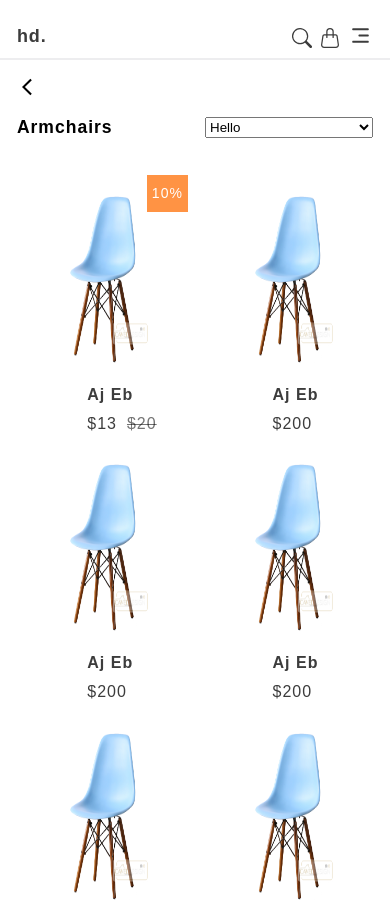
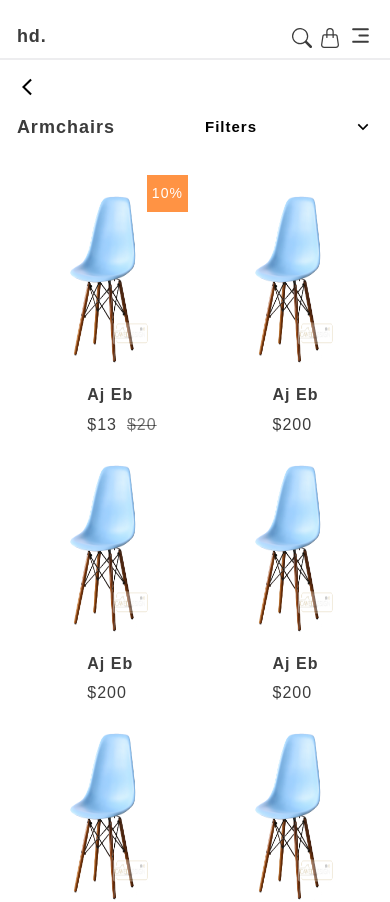
Before and after one commit to Michicko/homedepot, a Next.js app: page /shop in a window 390 px wide. Shown: the top 902 px of the page. Built offline with nearby package versions, Linux system fonts and the light colour scheme.

Commit message:
added mobile filters

```diff
--- /dev/null
+++ b/components/CustomSelect.js
@@ -0,0 +1,44 @@
+import { RiArrowDownSLine, RiArrowUpSLine } from "react-icons/ri";
+import styles from "./CustomSelect.module.css";
+import { toggleCustomSelect } from "../features/pageSlice";
+import { useDispatch, useSelector } from "react-redux";
+
+const CustomSelect = ({ name, options }) => {
+  const dispatch = useDispatch();
+  const openSelector = useSelector((state) => state.page.customSelectOpened);
+
+  const openCloseSelect = () => {
+    dispatch(toggleCustomSelect());
+  };
+
+  return (
+    <div className={styles.customSelect}>
+      <div className={styles["customSelect-top"]}>
+        <h4>{name}</h4>
+        {openSelector && (
+          <RiArrowUpSLine
+            className={styles["customSelect-icon"]}
+            onClick={openCloseSelect}
+          />
+        )}
+        {!openSelector && (
+          <RiArrowDownSLine
+            className={styles["customSelect-icon"]}
+            onClick={openCloseSelect}
+          />
+        )}
+      </div>
+      <div
+        className={
+          openSelector
+            ? `${styles["customSelect-options"]} ${styles.open}`
+            : `${styles["customSelect-options"]}`
+        }
+      >
+        {options}
+      </div>
+    </div>
+  );
+};
+
+export default CustomSelect;
--- /dev/null
+++ b/components/CustomSelect.module.css
@@ -0,0 +1,49 @@
+.customSelect {
+  display: block;
+  min-width: 100%;
+  max-width: 100%;
+  height: auto;
+  justify-self: center;
+}
+
+.customSelect-top {
+  width: 100%;
+  height: 100%;
+  display: flex;
+  align-items: center;
+  justify-content: space-between;
+}
+
+.customSelect-icon {
+  height: 2rem;
+  width: 2rem;
+  color: var(--primar-color);
+}
+
+.customSelect-options {
+  width: 100%;
+  background: var(--white-color);
+  position: absolute;
+  top: 8rem;
+  left: 0;
+  z-index: 200;
+  height: 0;
+  overflow: hidden;
+  padding: 0;
+}
+
+.customSelect-options.open {
+  height: auto;
+  overflow: unset;
+  padding: 3vmax 2vmax;
+  border-top: 1px solid rgba(60, 60, 60, 0.1);
+  border-bottom: 1px solid rgba(60, 60, 60, 0.1);
+}
+
+.customSelect-options > *:nth-child(even) {
+  margin-bottom: 2rem;
+}
+
+.customSelect-options > *:last-child {
+  margin-bottom: 0;
+}
--- a/components/Filters.js
+++ b/components/Filters.js
@@ -2,10 +2,10 @@ import { generateUniqueId } from "@/utils/funcs";
 import { useState } from "react";
 import styles from "./Filters.module.css";
 
-const Filters = ({ name, filters }) => {
+const Filters = ({ name, filters, noTotal, flexed }) => {
   const [current, setCurrent] = useState("all");
   return (
-    <div className={styles.filters}>
+    <div className={`${styles.filters} ${flexed ? styles.flex : null}`}>
       {["all", ...filters].map((filter) => {
         return (
           <div
@@ -18,7 +18,7 @@ const Filters = ({ name, filters }) => {
             <button key={generateUniqueId()} className={styles["filter-btn"]}>
               {filter}
             </button>
-            <span className={styles["filter-total"]}>2</span>
+            {!noTotal && <span className={styles["filter-total"]}>2</span>}
           </div>
         );
       })}
--- a/components/Filters.module.css
+++ b/components/Filters.module.css
@@ -11,6 +11,16 @@
 
 .filters > *:not(:last-child) {
   margin-bottom: 1.2rem;
+}
+
+.filters.flex {
+  flex-direction: row;
+  align-items: flex-start;
+  flex-wrap: wrap;
+}
+
+.filters.flex > *:not(:last-child) {
+  margin-right: 3vmax;
 }
 
 .filter-btn {
--- a/components/Hero.module.css
+++ b/components/Hero.module.css
@@ -44,6 +44,20 @@
   grid-template-areas:
     "btn btn"
     "heading selector";
+  align-items: flex-start;
+
+  position: relative;
+}
+
+.mobileHero-heading-lg {
+  font-size: 1.8rem;
+  font-weight: 600;
+  color: var(--primary-color);
+}
+.mobileHero-heading-sm {
+  font-size: 1.4rem;
+  font-weight: 600;
+  color: rgba(60, 60, 60, 0.6);
 }
 
 .mobileHero > *:nth-child(1) {
--- a/components/MobileHero.js
+++ b/components/MobileHero.js
@@ -3,7 +3,7 @@ import utilsStyles from "./Utils.module.css";
 import { MdArrowBackIosNew } from "react-icons/md";
 import styles from "./Hero.module.css";
 
-const MobileHero = ({ pageHeading, selector }) => {
+const MobileHero = ({ headingSm, headingLg, selector }) => {
   const router = useRouter();
   return (
     <div className={styles.mobileHero}>
@@ -11,7 +11,10 @@ const MobileHero = ({ pageHeading, selector }) => {
         className={utilsStyles.backBtn}
         onClick={() => router.back()}
       />
-      {pageHeading}
+      <div className="">
+        <h3 className={styles["mobileHero-heading-lg"]}>{headingLg}</h3>
+        <h5 className={styles["mobileHero-heading-sm"]}>{headingSm}</h5>
+      </div>
       {selector}
     </div>
   );
--- a/components/Sidebar.module.css
+++ b/components/Sidebar.module.css
@@ -9,6 +9,7 @@
   z-index: 200;
   overflow: hidden;
   transition: width 0.2s ease-in;
+  z-index: 500;
 }
 
 .sidebar.open {
--- a/features/pageSlice.js
+++ b/features/pageSlice.js
@@ -4,15 +4,20 @@ export const pageSlice = createSlice({
   name: "page",
   initialState: {
     view: "grid",
+    customSelectOpened: false,
+    filters: {},
   },
   reducers: {
     changeView(state, action) {
       const view = action.payload;
       state.view = view;
     },
+    toggleCustomSelect(state, action) {
+      state.customSelectOpened = !state.customSelectOpened;
+    },
   },
 });
 
-export const { changeView } = pageSlice.actions;
+export const { changeView, toggleCustomSelect } = pageSlice.actions;
 
 export default pageSlice.reducer;
--- a/pages/shop.js
+++ b/pages/shop.js
@@ -10,6 +10,7 @@ import { generateUniqueId } from "@/utils/funcs";
 import { useDispatch, useSelector } from "react-redux";
 import { changeView } from "@/features/pageSlice";
 import MobileHero from "@/components/MobileHero";
+import CustomSelect from "@/components/CustomSelect";
 
 const Shop = () => {
   const materials = ["wood", "metal", "leather", "plastic", "fabric"];
@@ -29,8 +30,6 @@ const Shop = () => {
     dispatch(changeView(type));
   };
 
-  console.log(styles[view]);
-
   return (
     <>
       <Hero
@@ -40,11 +39,42 @@ const Shop = () => {
         history={["shop", "all products"]}
       />
       <MobileHero
-        pageHeading={<h3>Armchairs</h3>}
+        headingLg={"Armchairs"}
         selector={
-          <select>
-            <option value="hello">Hello</option>
-          </select>
+          <CustomSelect
+            name={"Filters"}
+            options={
+              <>
+                <h3 className={`${styles["shop-heading"]} ${styles.sm}`}>
+                  CATEGORIES
+                </h3>
+                <Filters
+                  name={"category"}
+                  filters={categories}
+                  noTotal={true}
+                  flexed={true}
+                />
+                <h3 className={`${styles["shop-heading"]} ${styles.sm}`}>
+                  MATERIALS
+                </h3>
+                <Filters
+                  name={"material"}
+                  filters={materials}
+                  noTotal={true}
+                  flexed={true}
+                />
+                <h3 className={`${styles["shop-heading"]} ${styles.sm}`}>
+                  BRANDS
+                </h3>
+                <Filters
+                  name={"brand"}
+                  filters={brands}
+                  noTotal={true}
+                  flexed={true}
+                />
+              </>
+            }
+          />
         }
       />
       <div className={styles.shop}>
@@ -52,16 +82,16 @@ const Shop = () => {
           <aside className={styles["shop-filters"]}>
             {/* categories */}
             <h3 className={styles["shop-heading"]}>Categories</h3>
-            <Filters name={"categories"} filters={categories} />
+            <Filters name={"category"} filters={categories} />
             {/* filter by price */}
             <h3 className={`${styles["shop-heading"]}`}>Filter by</h3>
             <div className="price"></div>
             <h3 className={`${styles["shop-heading"]} ${styles.sm}`}>
               MATERIALS
             </h3>
-            <Filters name={"materials"} filters={materials} />
+            <Filters name={"material"} filters={materials} />
             <h3 className={`${styles["shop-heading"]} ${styles.sm}`}>BRANDS</h3>
-            <Filters name={"brands"} filters={brands} />
+            <Filters name={"brand"} filters={brands} />
             <h3 className={`${styles["shop-heading"]} ${styles.sm}`}>COLORS</h3>
             <div className="colors"></div>
           </aside>
--- a/styles/Shop.module.css
+++ b/styles/Shop.module.css
@@ -15,7 +15,7 @@
   font-size: 1.7rem;
   font-weight: 700;
   color: var(--primary-color);
-  margin-bottom: 2.5rem;
+  margin-bottom: 2rem;
 }
 
 .shop-heading.sm {
```
